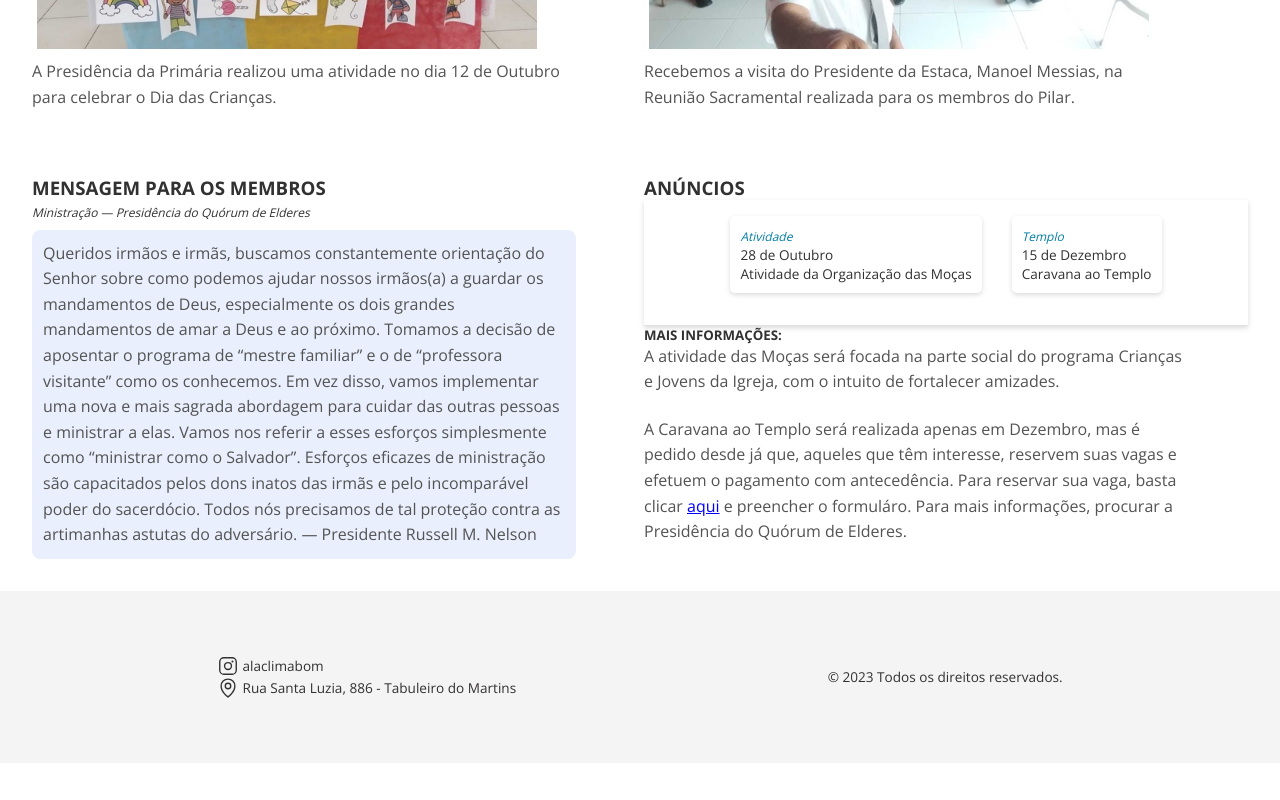
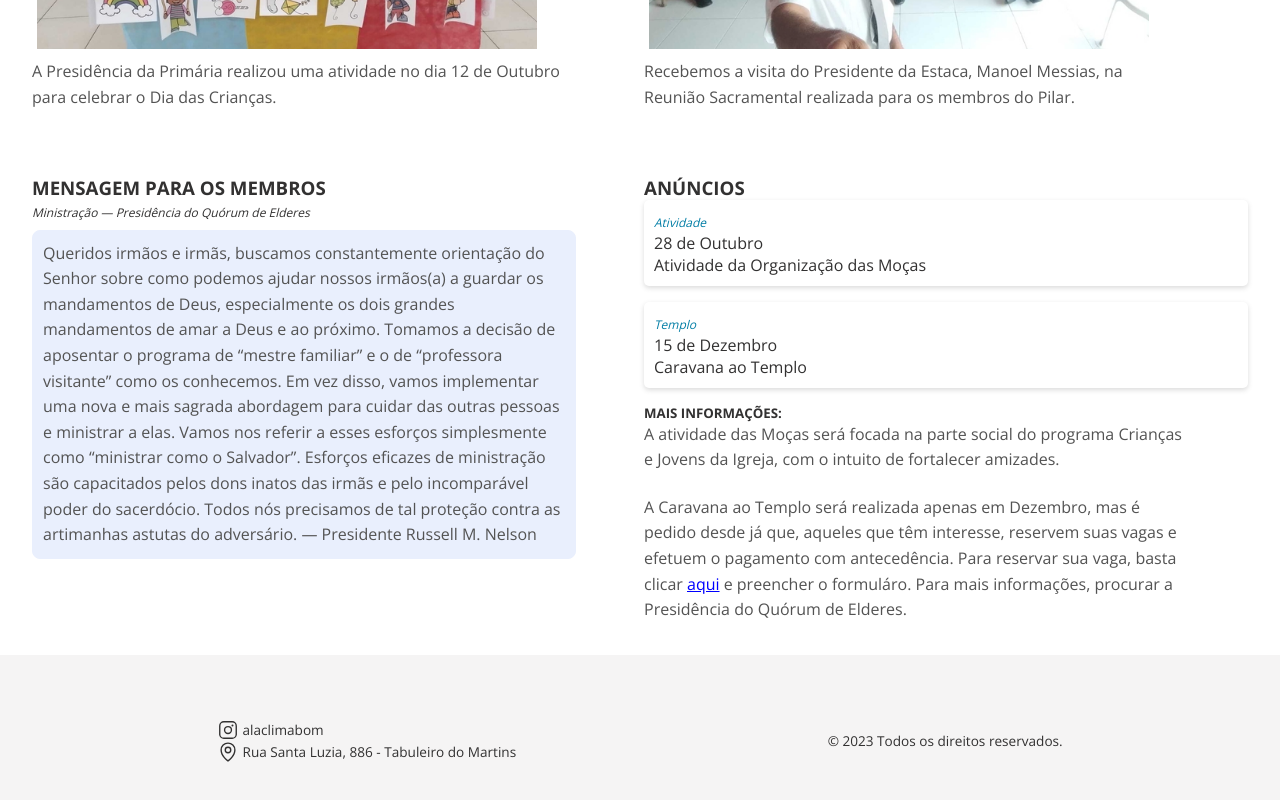
Before and after one commit to jonathafernandes/alaclimabom, a React (Vite) app: page / in a window 1280 px wide. Shown: the part 790-1590 px from the top of the page. Before the commit the page ends 1553 px from the top, so only its background shows below. Built offline with nearby package versions, Linux system fonts and the light colour scheme.

Commit message:
fix: bug list

```diff
--- a/src/components/Header.jsx
+++ b/src/components/Header.jsx
@@ -10,6 +10,7 @@ export function Header() {
                 <img className={styles.detail} src={detail} alt="" />
                 <img className={styles.logo} src={logo} alt="" />
             </div>
+            <nav className={styles.subHeader}>
                 <ul>
                     <li>
                         <a href="https://noticias-br.aigrejadejesuscristo.org/">
@@ -18,6 +19,7 @@ export function Header() {
                     </li>
                     <li>Anúncios</li>
                 </ul>
+            </nav>
         </>
     )
 }
--- a/src/components/Header.module.css
+++ b/src/components/Header.module.css
@@ -15,7 +15,7 @@
     width: 130px;
 }
 
-ul {
+.subHeader ul {
     display: flex;
     gap: 30px;
     justify-content: center;
@@ -25,11 +25,11 @@ ul {
     box-shadow: 0 2px 5px 0 rgba(74, 74, 74, 0.2);
 }
 
-ul li {
+.subHeader ul li {
     font-size: 0.85rem;
     list-style: none;
 }
 
-ul li a:hover {
+.subHeader ul li a:hover {
     color: var(--blue-25);
 }
```
Lines whose indentation alone changed are shown as unchanged.
